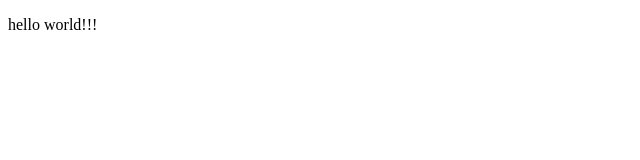
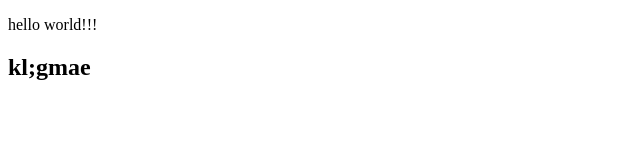
Before and after one commit to prokopenko94/project, a plain HTML site: page studies/index.html in a window 1280 px wide. Shown: the whole page, without its empty margins (0-640 px from the left). Drawn offline with Linux system fonts and the light colour scheme; files whose address does not match are found by name.

Commit message:
index.html mod

```diff
--- a/studies/index.html
+++ b/studies/index.html
@@ -9,6 +9,7 @@
 <body>
 
     <p>hello world!!!</p>
+    <h2>kl;gmae</h2>
 
 
 <script src="/js/script.js"></script>
```
